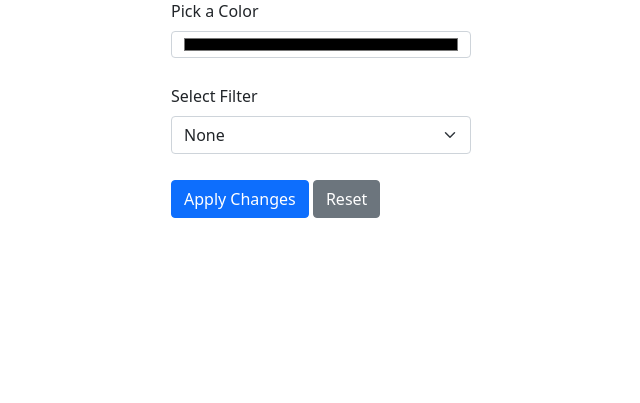
After one commit to lukewintercsumb/cst205-project, a Flask app: page /edit in a window 1280 px wide. The commit adds this page. Shown: the part 397-800 px from the top of the page, without its empty margins (319-959 px from the left). Run offline with Flask 3, Linux system fonts and the light colour scheme; some libraries are stand-ins or nearby versions.

Commit message:
adding the editor file and applying filter

```diff
--- a/CST 205 Project/app.py
+++ b/CST 205 Project/app.py
@@ -1,6 +1,8 @@
 from flask import Flask, render_template, request, redirect, url_for, jsonify
 import os
 import re
+from utils import apply_filter, edit_paint
+from PIL import Image
 
 app = Flask(__name__)
 
@@ -8,6 +10,8 @@ app.config['UPLOAD_FOLDER'] = os.path.join('static', 'images')
 app.config['ALLOWED_EXTENSIONS'] = {'png', 'jpg', 'jpeg', 'gif'}
 
 selected_colors = []
+
+PATH_TO_EDITED = os.path.join(app.config['UPLOAD_FOLDER'], 'car_edited.png')
 
 def allowed_file(filename):
     return '.' in filename and filename.rsplit('.', 1)[1].lower() in app.config['ALLOWED_EXTENSIONS']
@@ -34,6 +38,10 @@ def upload_file():
         filename = sanitize_filename(file.filename)
         file_path = os.path.join(app.config['UPLOAD_FOLDER'], filename)
         file.save(file_path)
+
+        original_image = Image.open(file_path)
+        original_image.save(PATH_TO_EDITED)
+
         return redirect(url_for('intermediate', car_image=url_for('static', filename='images/' + filename)))
     return redirect(request.url)
 
@@ -42,7 +50,14 @@ def intermediate():
     global selected_colors
     selected_colors.clear()
     car_image = request.args.get('car_image')
+
+    # creating the edited image from the selected original image
+    original_image_path = car_image.replace(url_for('static', filename='images/'), '')
+    original_image = Image.open(os.path.join(app.config['UPLOAD_FOLDER'], original_image_path))
+    original_image.save(PATH_TO_EDITED)
+
     return render_template('intermediate.html', car_image=car_image, selected_colors=selected_colors)
+
 
 @app.route('/add_color', methods=['POST'])
 def add_color():
@@ -57,3 +72,31 @@ def remove_color():
     if color and color in selected_colors:
         selected_colors.remove(color)
     return jsonify(selected_colors)
+
+@app.route('/edit', methods=['GET', 'POST'])
+def edit():
+    car_image = request.args.get('car_image')
+    if request.method == 'POST':
+        color = request.form.get('color')
+        filter_name = request.form.get('filter')
+        intensity = float(request.form.get('intensity', 1))
+
+        if color:
+            chosen_color = tuple(int(color[i:i+2], 16) for i in (1, 3, 5))
+            print(f"Applying color: {chosen_color}")
+            edit_paint(chosen_color)
+
+        if filter_name:
+            print(f"Applying filter: {filter_name} with intensity {intensity}")
+            apply_filter(filter_name, intensity)
+
+        # saving the changes to the edited image
+        # timestamp = int(time.time())
+        return redirect(url_for('edit', car_image=car_image))
+    return render_template('editor.html', car_image=car_image)
+
+
+@app.route('/continue', methods=['GET'])
+def continue_edit():
+    car_image = request.args.get('car_image')
+    return redirect(url_for('edit', car_image=car_image))
--- /dev/null
+++ b/CST 205 Project/templates/editor.html
@@ -0,0 +1,53 @@
+<!DOCTYPE html>
+<html lang="en">
+<head>
+    <meta charset="UTF-8">
+    <title>Edit Car Paint</title>
+    <link href="https://cdn.jsdelivr.net/npm/bootstrap@5.1.3/dist/css/bootstrap.min.css" rel="stylesheet">
+    <style>
+        .container {
+            display: flex;
+            flex-direction: column;
+            align-items: center;
+            margin-top: 20px;
+        }
+        .image-wrapper {
+            margin-bottom: 20px;
+        }
+        .controls {
+            display: flex;
+            flex-direction: column;
+            gap: 10px;
+            width: 300px;
+        }
+    </style>
+</head>
+<body>
+    <div class="container">
+        <h1>Edit Car Paint</h1>
+        <div class="image-wrapper">
+            <img id="car-image" src="{{ car_image }}" alt="Car" width="400">
+        </div>
+        <form class="controls" method="POST" enctype="multipart/form-data" action="/edit?car_image={{ car_image }}">
+            <div class="mb-3">
+                <label for="colorPicker" class="form-label">Pick a Color</label>
+                <input type="color" class="form-control" id="colorPicker" name="color">
+            </div>
+            <div class="mb-3">
+                <label for="filterSelect" class="form-label">Select Filter</label>
+                <select class="form-select" id="filterSelect" name="filter">
+                    <option value="">None</option>
+                    <option value="bw">Black & White</option>
+                    <option value="sepia">Sepia</option>
+                    <option value="negative">Negative</option>
+                </select>
+            </div>
+            <div class="mb-3">
+                <button type="submit" class="btn btn-primary">Apply Changes</button>
+                <button type="reset" class="btn btn-secondary">Reset</button>
+            </div>
+        </form>
+    </div>
+    <script src="https://cdn.jsdelivr.net/npm/bootstrap@5.1.3/dist/js/bootstrap.bundle.min.js"></script>
+</body>
+</html>
--- a/CST 205 Project/templates/intermediate.html
+++ b/CST 205 Project/templates/intermediate.html
@@ -108,6 +108,7 @@
     </div>
     <h2>Selected Colors:</h2>
     <ul id="selected-colors"></ul>
-    <button onclick="window.location.href='/continue'">Continue</button>
+    <button onclick="window.location.href='/edit?car_image={{ car_image }}'">Continue</button>
+    <!-- <button onclick="window.location.href='/continue'">Continue</button> -->
 </body>
 </html>
--- a/utils.py
+++ b/CST 205 Project/utils.py
@@ -17,7 +17,17 @@ PATH_TO_ORIGINAL = "static/images/car.png"
 PATH_TO_MASK = "static/mask/mask.pkl"
 
 def read_image(original=False):
-    return Image.open(PATH_TO_EDITED if not original else PATH_TO_ORIGINAL)
+    # return Image.open(PATH_TO_EDITED if not original else PATH_TO_ORIGINAL)
+    if not original:
+        try:
+            return Image.open(PATH_TO_EDITED)
+        except FileNotFoundError:
+            print("Edited image not found. Creating a new edited image from the original.")
+            original_image = Image.open(PATH_TO_ORIGINAL)
+            original_image.save(PATH_TO_EDITED)
+            return original_image
+    else:
+        return Image.open(PATH_TO_ORIGINAL)
 
 def revert_edited_image():
     """
@@ -138,9 +148,17 @@ def image_segmentation(selection):
                 minimum_distance = distance
         mask.append(minimum_distance <= threshold)
 
+
+
+    os.makedirs(os.path.dirname(PATH_TO_MASK), exist_ok=True)
+
+
+
     # we use pickle to store the image mask
     with open(PATH_TO_MASK, "wb") as file:
         pickle.dump(mask, file)
+
+    print(f"Mask created with {len(mask)} elements.")
 
     # update car_selection.jpg
     im_selection = Image.open(PATH_TO_ORIGINAL)
@@ -165,8 +183,21 @@ def edit_paint(chosen_color):
     1. get the current paint color (approximation)
     """
     # get the most
-    with open(PATH_TO_MASK, "rb") as file:
-        mask = pickle.load(file)
+    # with open(PATH_TO_MASK, "rb") as file:
+    #     mask = pickle.load(file)
+
+    mask = None
+    try:
+        with open(PATH_TO_MASK, "rb") as file:
+            mask = pickle.load(file)
+    except EOFError:
+        print("EOFError: The mask file is empty or corrupted.")
+        return
+    except FileNotFoundError:
+        print("FileNotFoundError: The mask file does not exist.")
+        return
+
+    print("Mask loaded successfully.")
 
     im = read_image(PATH_TO_ORIGINAL)
 
@@ -180,6 +211,10 @@ def edit_paint(chosen_color):
             color_sums[1] += pixel[1]
             color_sums[2] += pixel[2]
             count += 1
+
+    if count == 0:
+        print("No pixels were selected for painting.")
+        return
 
     average_color = [ x // count for x in color_sums]
     new_pixels = []
@@ -197,5 +232,5 @@ def edit_paint(chosen_color):
     im.putdata(new_pixels)
     im.save(PATH_TO_EDITED)
 
-image_segmentation([(199, 219, 249), (34, 140, 227), (91, 106, 133)])
-edit_paint((227, 10, 10))
+# image_segmentation([(199, 219, 249), (34, 140, 227), (91, 106, 133)])
+# edit_paint((227, 10, 10))
```
Also changed, not shown: CST 205 Project/static/images/car.png (renamed from CST 205 Project/static/images/p1.png), CST 205 Project/static/images/car_edited.png (added), 2 other files.
